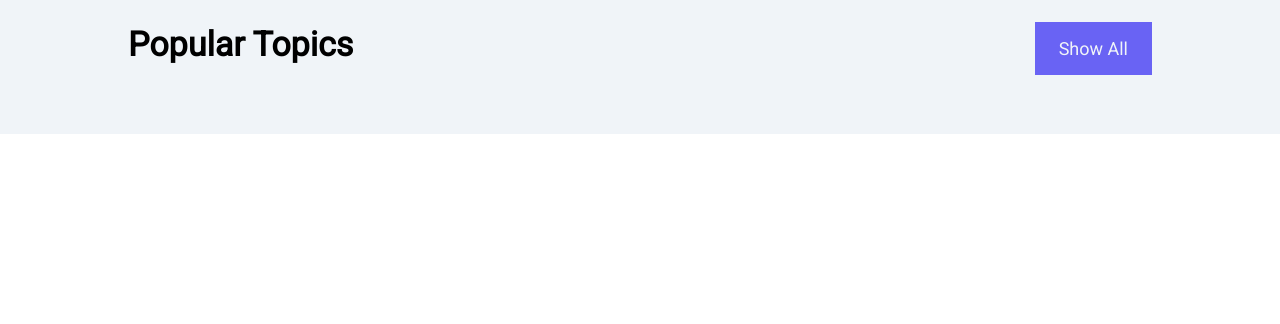
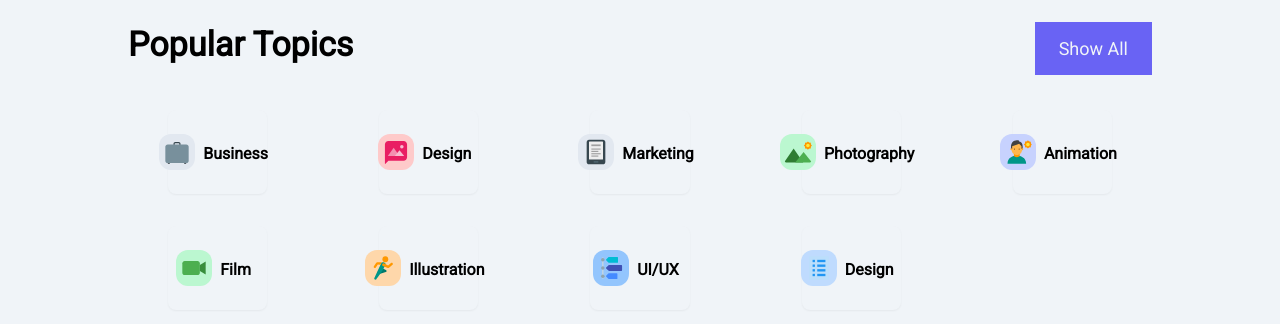
Before and after one commit to Nurfaidzy/Website-Kursus---Front-End-, a React (Create React App) app: page / in a window 1280 px wide. Shown: the part 845-1169 px from the top of the page. Before the commit the page ends 979 px from the top, so only its background shows below. Built offline with nearby package versions, Linux system fonts and the light colour scheme.

Commit message:
new item populer course object

```diff
--- a/package.json
+++ b/package.json
@@ -8,6 +8,7 @@
     "@testing-library/user-event": "^13.5.0",
     "react": "^18.2.0",
     "react-dom": "^18.2.0",
+    "react-icons": "^4.4.0",
     "react-scripts": "5.0.1",
     "web-vitals": "^2.1.4"
   },
--- a/src/Components/Homepage/Popular.jsx
+++ b/src/Components/Homepage/Popular.jsx
@@ -1,4 +1,15 @@
 import React from "react";
+import {
+  FcBusiness,
+  FcMms,
+  FcKindle,
+  FcLandscape,
+  FcPortraitMode,
+  FcVideoCall,
+  FcSportsMode,
+  FcTimeline,
+  FcViewDetails,
+} from "react-icons/fc";
 
 export default function Popular() {
   return (
@@ -17,8 +28,82 @@ export default function Popular() {
             </a>
           </div>
         </div>
-        <div>
-          <div></div>
+        <div className="flex justify-center pt-10 ">
+          <div className="grid grid-cols-5 gap-8 ">
+            <div className="px-10">
+              <div className="bg-[#F0F4F8] shadow-sm hover:shadow-2xl  flex justify-center px-10 py-6 rounded-lg ">
+                <div className=" text-center flex justify-center font-bold ">
+                  <FcBusiness className="text-4xl bg-slate-200 p-1 rounded-xl" />
+                  <p className="px-2 pt-2">Business</p>
+                </div>
+              </div>
+            </div>
+            <div className="px-10">
+              <div className="bg-[#F0F4F8] shadow-sm hover:shadow-2xl  flex justify-center px-10 py-6 rounded-lg ">
+                <div className=" text-center flex justify-center font-bold ">
+                  <FcMms className="text-4xl bg-red-200 p-1 rounded-xl" />
+                  <p className="px-2 pt-2">Design </p>
+                </div>
+              </div>
+            </div>
+            <div className="px-10">
+              <div className="bg-[#F0F4F8] shadow-sm hover:shadow-2xl  flex justify-center px-10 py-6 rounded-lg ">
+                <div className=" text-center flex justify-center font-bold ">
+                  <FcKindle className="text-4xl bg-slate-200 p-1 rounded-xl" />
+                  <p className="px-2 pt-2">Marketing</p>
+                </div>
+              </div>
+            </div>
+            <div className="px-10">
+              <div className="bg-[#F0F4F8] shadow-sm hover:shadow-2xl  flex justify-center px-10 py-6 rounded-lg ">
+                <div className=" text-center flex justify-center font-bold ">
+                  <FcLandscape className="text-4xl bg-green-200 p-1 rounded-xl" />
+                  <p className="px-2 pt-2">Photography</p>
+                </div>
+              </div>
+            </div>
+            <div className="px-10">
+              <div className="bg-[#F0F4F8] shadow-sm hover:shadow-2xl  flex justify-center px-10 py-6 rounded-lg ">
+                <div className=" text-center flex justify-center font-bold ">
+                  <FcPortraitMode className="text-4xl bg-indigo-200 p-1 rounded-xl" />
+                  <p className="px-2 pt-2"> Animation</p>
+                </div>
+              </div>
+            </div>
+            {/* sdsd */}
+            <div className="px-10">
+              <div className="bg-[#F0F4F8] shadow-sm hover:shadow-2xl  flex justify-center px-10 py-6 rounded-lg ">
+                <div className=" text-center flex justify-center font-bold ">
+                  <FcVideoCall className="text-4xl bg-green-200 p-1 rounded-xl" />
+                  <p className="px-2 pt-2">Film</p>
+                </div>
+              </div>
+            </div>
+            <div className="px-10">
+              <div className="bg-[#F0F4F8] shadow-sm hover:shadow-2xl  flex justify-center px-10 py-6 rounded-lg ">
+                <div className=" text-center flex justify-center font-bold ">
+                  <FcSportsMode className="text-4xl bg-orange-200 p-1 rounded-xl" />
+                  <p className="px-2 pt-2">Illustration</p>
+                </div>
+              </div>
+            </div>
+            <div className="px-10">
+              <div className="bg-[#F0F4F8] shadow-sm hover:shadow-2xl  flex justify-center px-10 py-6 rounded-lg ">
+                <div className=" text-center flex justify-center font-bold ">
+                  <FcTimeline className="text-4xl bg-blue-300 p-1 rounded-xl" />
+                  <p className="px-2 pt-2">UI/UX</p>
+                </div>
+              </div>
+            </div>
+            <div className="px-10">
+              <div className="bg-[#F0F4F8] shadow-sm hover:shadow-2xl  flex justify-center px-10 py-6 rounded-lg ">
+                <div className=" text-center flex justify-center font-bold ">
+                  <FcViewDetails className="text-4xl bg-blue-200 p-1 rounded-xl" />
+                  <p className="px-2 pt-2">Design </p>
+                </div>
+              </div>
+            </div>
+          </div>
         </div>
       </div>
     </>
```
Also changed, not shown: 1 other file (tests, documents, lock files or other folders).
